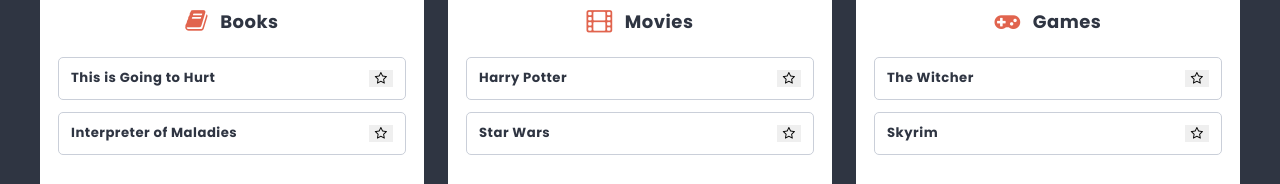
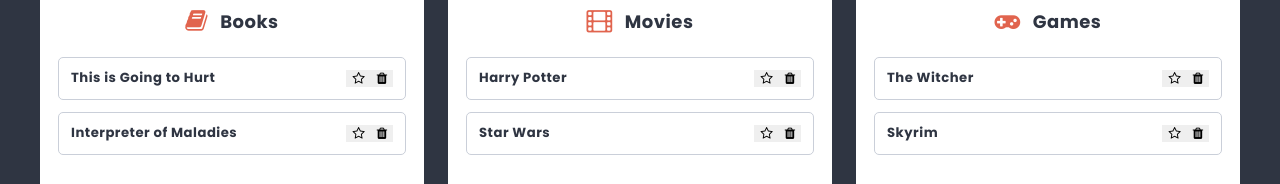
Before and after one commit to mdpesa/first-react-app, a React (Create React App) app: page /list/1 in a window 1280 px wide. Shown: the part 415-599 px from the top of the page. Built offline with nearby package versions, Linux system fonts and the light colour scheme.

Commit message:
add remove card usability

```diff
--- a/src/components/Card/Card.js
+++ b/src/components/Card/Card.js
@@ -1,7 +1,7 @@
 import styles from './Card.module.scss';
 import clsx from 'clsx';
 import { useDispatch } from 'react-redux';
-import { toggleCardFavorite } from '../../redux/cardsRedux';
+import { removeCard, toggleCardFavorite } from '../../redux/cardsRedux';
 
 const Card = (props) => {
   const dispatch = useDispatch();
@@ -9,15 +9,26 @@
     e.preventDefault();
     dispatch(toggleCardFavorite(props.id));
   };
+
+  const clickTrash = (e) => {
+    e.preventDefault();
+    dispatch(removeCard(props.id));
+  };
+
   return (
     <li className={styles.card}>
       {props.title}
+      <div>
         <button
           className={clsx(styles.button, props.isFavorite && styles.isActive)}
           onClick={handleClick}
         >
           <i className={'fa fa-star-o'} />
         </button>
+        <button className={styles.button} onClick={clickTrash}>
+          <i className={'fa fa-trash'} />
+        </button>
+      </div>
     </li>
   );
 };
--- a/src/components/Card/Card.module.scss
+++ b/src/components/Card/Card.module.scss
@@ -20,5 +20,5 @@
   }
 }
 .isActive {
- color: rgb(228, 165, 5);
+  color: rgb(228, 165, 5);
 }
--- a/src/redux/cardsRedux.js
+++ b/src/redux/cardsRedux.js
@@ -14,12 +14,14 @@
 const createActionName = (actionName) => `app/lists/${actionName}`;
 const ADD_CARD = createActionName('ADD_CARD');
 const TOGGLE_CARD_FAVORITE = createActionName('TOGGLE_CARD_FAVORITE');
+const REMOVE_CARD = createActionName('REMOVE_CARD');
 // action creators
 export const addCard = (payload) => ({ type: ADD_CARD, payload });
 export const toggleCardFavorite = (payload) => ({
   type: TOGGLE_CARD_FAVORITE,
   payload,
 });
+export const removeCard = (payload) => ({ type: REMOVE_CARD, payload });
 
 const cardsReducer = (statePart = [], action) => {
   switch (action.type) {
@@ -31,6 +33,8 @@
           ? { ...card, isFavorite: !card.isFavorite }
           : card
       );
+    case REMOVE_CARD:
+      return [...statePart.filter((card) => card.id !== action.payload)];
     default:
       return statePart;
   }
```
Lines whose indentation alone changed are shown as unchanged.
